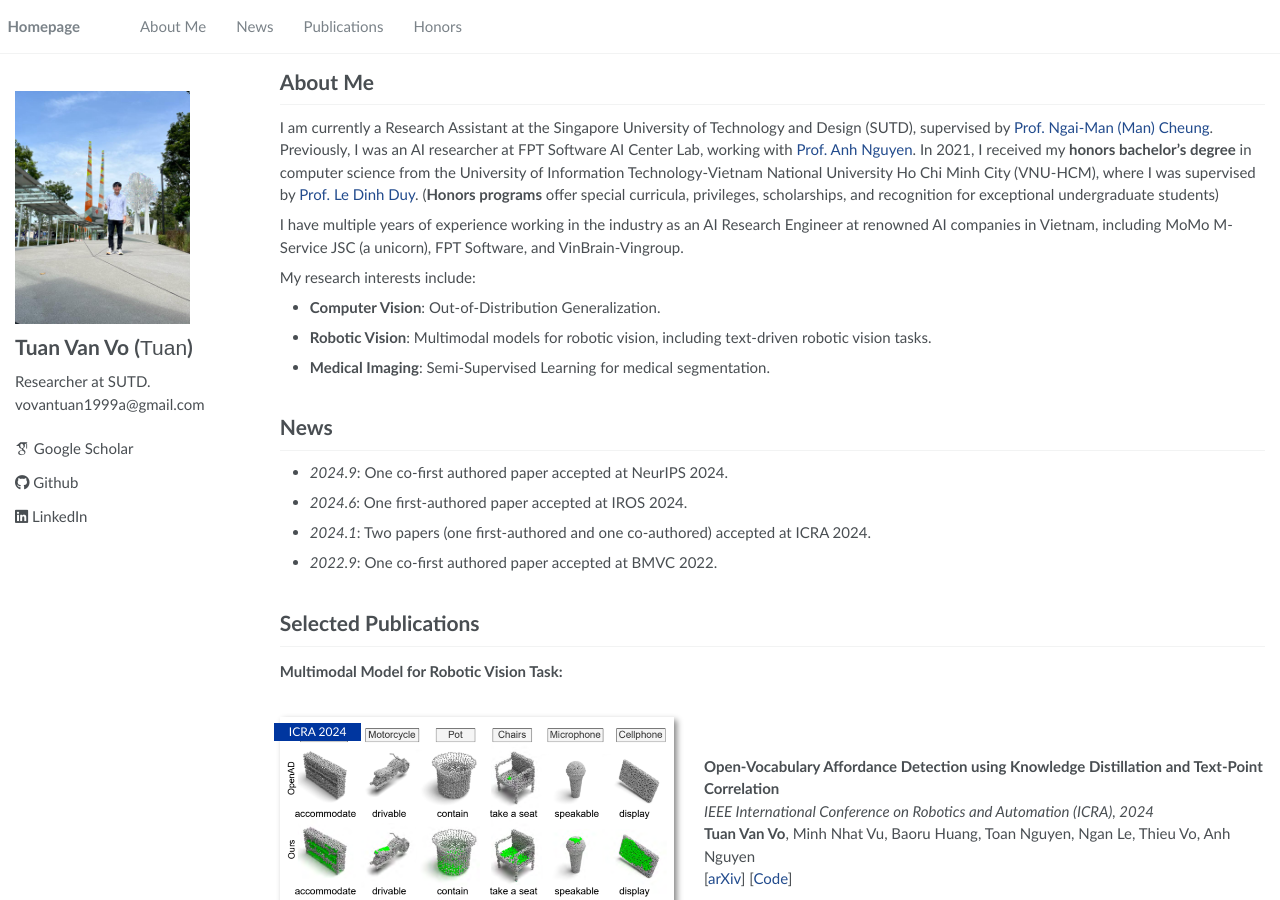
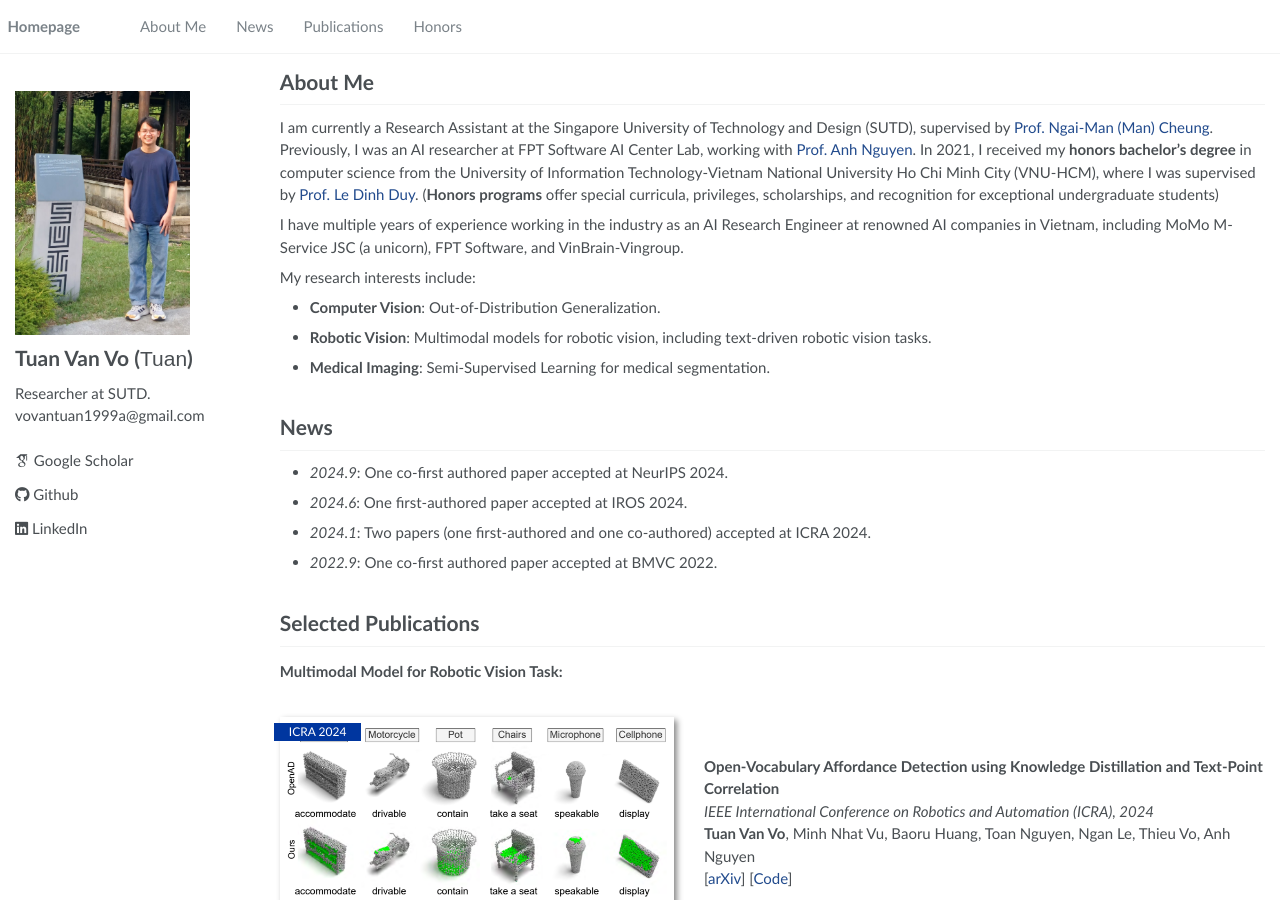
Before and after one commit to vovantuan1999a/tuanvovan, a Jekyll site: the page built from _pages/about.md, in a window 1280 px wide and 900 px high. Built offline with Jekyll 4.4.1, drawn with Linux system fonts in a browser that asks for light colours; nearby versions of some CDN libraries; some web fonts are replaced; a style sheet for code colours, icons or effects is not loaded.

Commit message:
update experience 1

```diff
--- a/_config.yml
+++ b/_config.yml
@@ -26,7 +26,7 @@
 author:
   name             : "Tuan Van Vo"
   name_cn          : "Tuan"
-  avatar           : "images/photo.jpeg"
+  avatar           : "images/photo.jpg"
   bio              : "Researcher at SUTD."
   location         :
   employer         :
--- a/_pages/about.md
+++ b/_pages/about.md
@@ -22,6 +22,7 @@
 
 <span class='anchor' id='academic'></span>
 {% include_relative includes/academic_service.md %}
+
 <span class='anchor' id='experience'></span>
 {% include_relative includes/experience.md %}
 
```
Also changed, not shown: images/photo.jpeg (deleted), images/photo.jpg (added).
